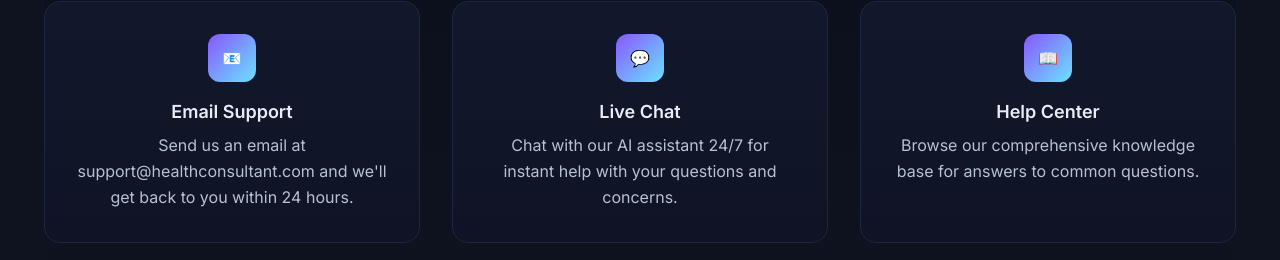
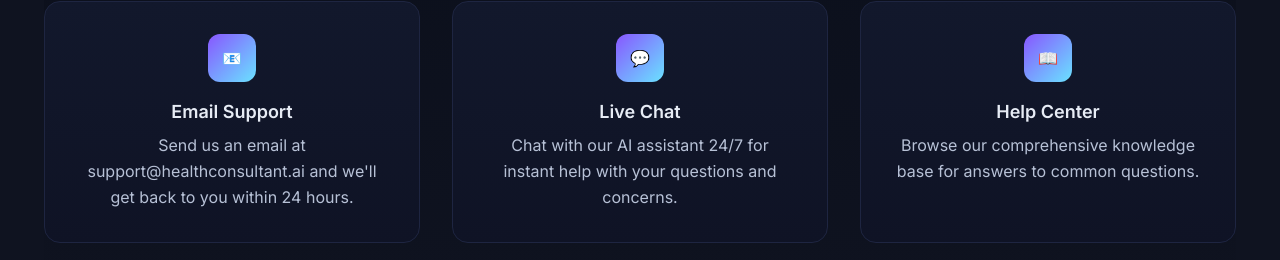
Before and after one commit to hifarrer/AiDoctorGemini, a Next.js app: page /contact in a window 1280 px wide. Shown: the part 1315-1575 px from the top of the page. Built offline with nearby package versions, Linux system fonts and the light colour scheme; no server answers.

Commit message:
pages title 3

```diff
--- a/app/contact/page.tsx
+++ b/app/contact/page.tsx
@@ -396,7 +396,7 @@ export default function ContactPage() {
               <div className="info-icon">📧</div>
               <h3 className="info-title">Email Support</h3>
               <p className="info-content">
-                Send us an email at support@healthconsultant.com and we&apos;ll get back to you within 24 hours.
+                Send us an email at support@healthconsultant.ai and we&apos;ll get back to you within 24 hours.
               </p>
             </div>
 
```
